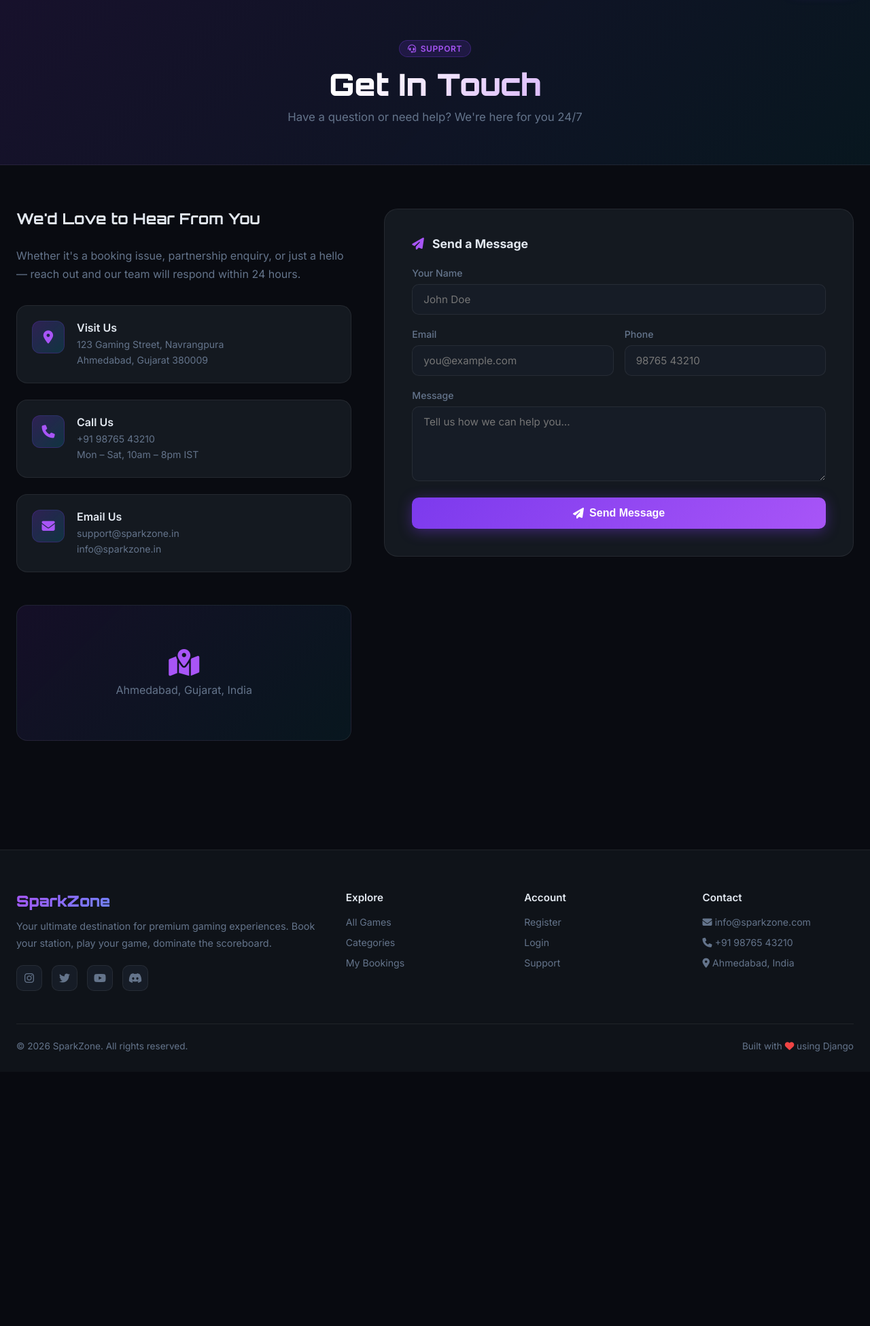
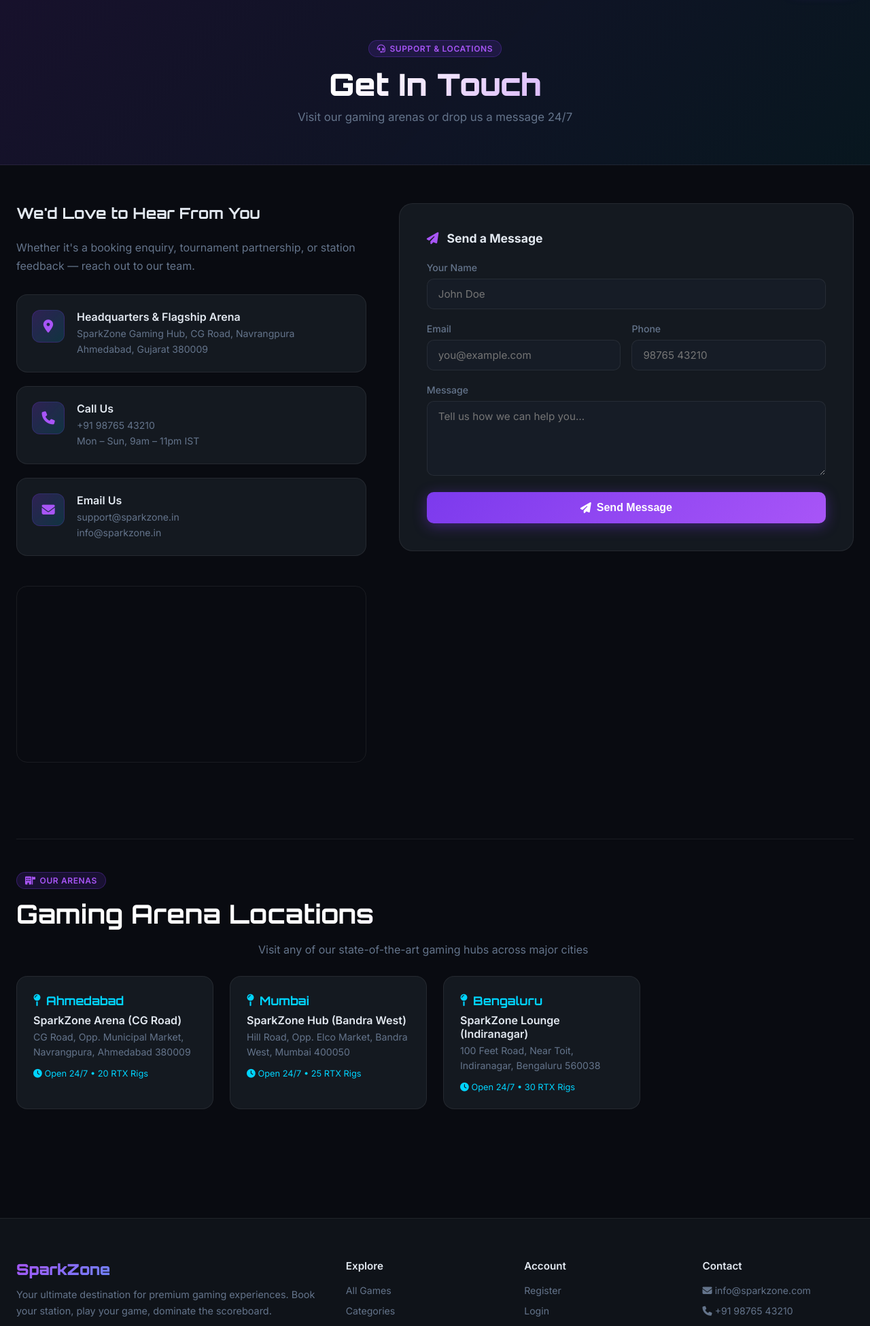
Before and after one commit to vishvam5379/sparkzone, a Django app: page /contact/ in a window 1280 px wide. Shown: the part 71-2022 px from the top of the page at 68% size. Before the commit the page ends 1618 px from the top, so only its background shows below. Run offline with Django 5.2, Linux system fonts and the light colour scheme; a map, chart or similar area stays blank; parts of the project's set-up code (start-up, migrations or seed data) failed here and were passed over; some libraries are stand-ins or nearby versions.

Commit message:
Add full-screen interactive image lightbox modal on gallery click and interactive Google map with arena location cards to contact page

```diff
--- a/sparkzoneapp/templates/contact.html
+++ b/sparkzoneapp/templates/contact.html
@@ -1,14 +1,14 @@
 {% extends 'base.html' %}
-{% block title %}Contact Us – SparkZone{% endblock %}
-{% block meta_desc %}Get in touch with SparkZone – we're happy to help with bookings, support, and partnerships.{% endblock %}
+{% block title %}Contact Us & Locations – SparkZone{% endblock %}
+{% block meta_desc %}Get in touch with SparkZone – find gaming arena locations in Ahmedabad, Mumbai, and Bengaluru.{% endblock %}
 
 {% block extra_css %}
 .contact-grid {
-  display: grid; grid-template-columns: 1fr 1.4fr; gap: 48px;
-  padding: 64px 0 80px; align-items: start;
+  display: grid; grid-template-columns: 1fr 1.3fr; gap: 48px;
+  padding: 56px 0 64px; align-items: start;
 }
 @media(max-width:768px) { .contact-grid { grid-template-columns: 1fr; } }
-.contact-info { display: flex; flex-direction: column; gap: 24px; }
+.contact-info { display: flex; flex-direction: column; gap: 20px; }
 .contact-item {
   display: flex; gap: 18px; align-items: flex-start;
   background: var(--card); border: 1px solid var(--border);
@@ -25,44 +25,51 @@
 }
 .contact-item h4 { font-weight: 600; margin-bottom: 4px; }
 .contact-item p { color: var(--muted); font-size: .88rem; line-height: 1.6; }
-.map-placeholder {
+
+.locations-section { margin-top: 48px; padding-top: 48px; border-top: 1px solid var(--border); }
+.location-cards { display: grid; grid-template-columns: repeat(auto-fill, minmax(280px, 1fr)); gap: 24px; margin-top: 24px; }
+.location-card {
+  background: var(--card); border: 1px solid var(--border);
+  border-radius: 16px; padding: 24px; transition: border-color .3s, transform .3s;
+}
+.location-card:hover { border-color: var(--neon); transform: translateY(-4px); }
+.location-card-city { font-family:'Orbitron',monospace; font-size:1.1rem; font-weight:700; color:var(--neon); margin-bottom:8px; display:flex; align-items:center; gap:8px; }
+.map-container {
   margin-top: 24px; border-radius: 16px; overflow: hidden;
-  border: 1px solid var(--border); height: 200px;
-  background: linear-gradient(135deg, rgba(124,58,237,.1), rgba(0,212,255,.06));
-  display: flex; align-items: center; justify-content: center;
-  color: var(--muted); flex-direction: column; gap: 10px;
+  border: 1px solid var(--border); height: 260px; width: 100%;
 }
+.map-container iframe { width: 100%; height: 100%; border: 0; }
 {% endblock %}
 
 {% block content %}
 <div class="page-hero">
   <div class="container">
-    <span class="badge" style="margin-bottom:12px;"><i class="fa-solid fa-headset"></i> Support</span>
+    <span class="badge" style="margin-bottom:12px;"><i class="fa-solid fa-headset"></i> Support & Locations</span>
     <h1>Get In Touch</h1>
-    <p>Have a question or need help? We're here for you 24/7</p>
+    <p>Visit our gaming arenas or drop us a message 24/7</p>
   </div>
 </div>
 
-<div class="container">
+<div class="container" style="padding-bottom: 80px;">
   <div class="contact-grid">
 
     <!-- Info side -->
     <div class="contact-info">
       <h2 style="font-family:'Orbitron',monospace;font-size:1.4rem;font-weight:700;margin-bottom:4px;">We'd Love to Hear From You</h2>
-      <p style="color:var(--muted);line-height:1.7;margin-bottom:8px;">Whether it's a booking issue, partnership enquiry, or just a hello — reach out and our team will respond within 24 hours.</p>
+      <p style="color:var(--muted);line-height:1.7;margin-bottom:8px;">Whether it's a booking enquiry, tournament partnership, or station feedback — reach out to our team.</p>
 
       <div class="contact-item">
         <div class="contact-icon"><i class="fa-solid fa-location-dot"></i></div>
         <div>
-          <h4>Visit Us</h4>
-          <p>123 Gaming Street, Navrangpura<br>Ahmedabad, Gujarat 380009</p>
+          <h4>Headquarters & Flagship Arena</h4>
+          <p>SparkZone Gaming Hub, CG Road, Navrangpura<br>Ahmedabad, Gujarat 380009</p>
         </div>
       </div>
       <div class="contact-item">
         <div class="contact-icon"><i class="fa-solid fa-phone"></i></div>
         <div>
           <h4>Call Us</h4>
-          <p>+91 98765 43210<br>Mon – Sat, 10am – 8pm IST</p>
+          <p>+91 98765 43210<br>Mon – Sun, 9am – 11pm IST</p>
         </div>
       </div>
       <div class="contact-item">
@@ -73,9 +80,13 @@
         </div>
       </div>
 
-      <div class="map-placeholder">
-        <i class="fa-solid fa-map-location-dot" style="font-size:2.5rem;color:var(--accent2);"></i>
-        <span>Ahmedabad, Gujarat, India</span>
+      <!-- Embedded Google Map -->
+      <div class="map-container">
+        <iframe
+          src="https://maps.google.com/maps?q=CG+Road+Ahmedabad+Gujarat&t=&z=13&ie=UTF8&iwloc=&output=embed"
+          allowfullscreen=""
+          loading="lazy">
+        </iframe>
       </div>
     </div>
 
@@ -113,5 +124,48 @@
       </div>
     </div>
   </div>
+
+  <!-- Arena Locations Section -->
+  <div class="locations-section">
+    <div class="section-header" style="text-align:left;margin-bottom:16px;">
+      <span class="badge"><i class="fa-solid fa-building-flag"></i> Our Arenas</span>
+      <h2>Gaming Arena Locations</h2>
+      <p>Visit any of our state-of-the-art gaming hubs across major cities</p>
+    </div>
+    <div class="location-cards">
+      <div class="location-card">
+        <div class="location-card-city">
+          <i class="fa-solid fa-map-pin"></i> Ahmedabad
+        </div>
+        <p style="color:var(--text);font-weight:600;margin-bottom:4px;">SparkZone Arena (CG Road)</p>
+        <p style="color:var(--muted);font-size:.88rem;line-height:1.6;">CG Road, Opp. Municipal Market, Navrangpura, Ahmedabad 380009</p>
+        <div style="margin-top:12px;font-size:.8rem;color:var(--neon);">
+          <i class="fa-solid fa-clock"></i> Open 24/7 • 20 RTX Rigs
+        </div>
+      </div>
+
+      <div class="location-card">
+        <div class="location-card-city">
+          <i class="fa-solid fa-map-pin"></i> Mumbai
+        </div>
+        <p style="color:var(--text);font-weight:600;margin-bottom:4px;">SparkZone Hub (Bandra West)</p>
+        <p style="color:var(--muted);font-size:.88rem;line-height:1.6;">Hill Road, Opp. Elco Market, Bandra West, Mumbai 400050</p>
+        <div style="margin-top:12px;font-size:.8rem;color:var(--neon);">
+          <i class="fa-solid fa-clock"></i> Open 24/7 • 25 RTX Rigs
+        </div>
+      </div>
+
+      <div class="location-card">
+        <div class="location-card-city">
+          <i class="fa-solid fa-map-pin"></i> Bengaluru
+        </div>
+        <p style="color:var(--text);font-weight:600;margin-bottom:4px;">SparkZone Lounge (Indiranagar)</p>
+        <p style="color:var(--muted);font-size:.88rem;line-height:1.6;">100 Feet Road, Near Toit, Indiranagar, Bengaluru 560038</p>
+        <div style="margin-top:12px;font-size:.8rem;color:var(--neon);">
+          <i class="fa-solid fa-clock"></i> Open 24/7 • 30 RTX Rigs
+        </div>
+      </div>
+    </div>
+  </div>
 </div>
 {% endblock %}
```
Also changed, not shown: sparkzoneapp/templates/game_detail.html (+26 -2 lines).
